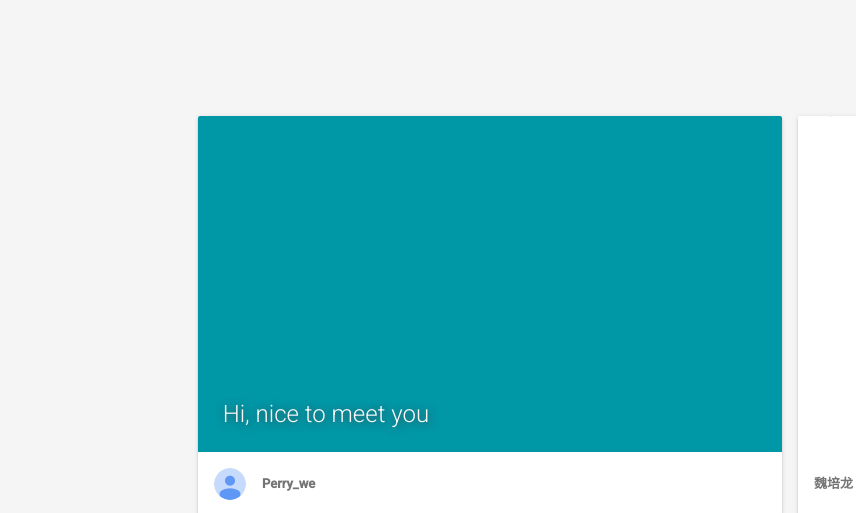
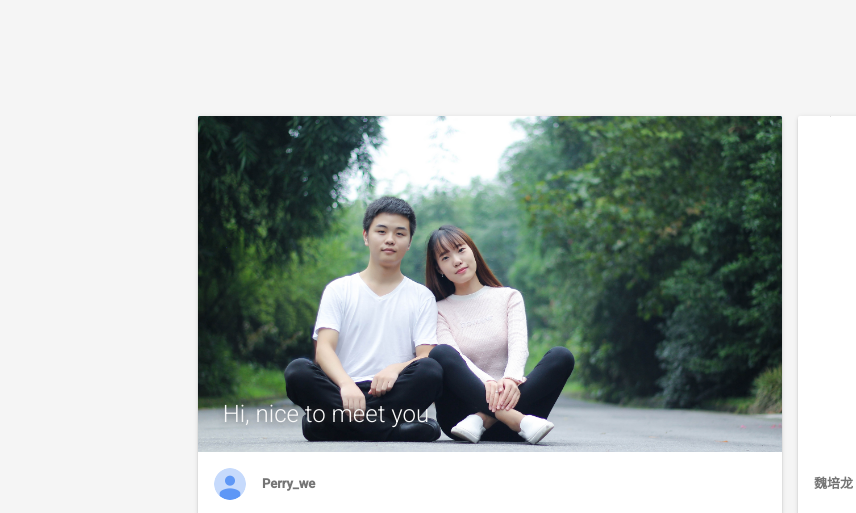
Before and after one commit to wallyperry/weipeilong123.github.io, a plain HTML site: page index.html in a window 1280 px wide. Shown: the part 57-570 px from the top of the page, 0-856 px from the left. Drawn offline with Linux system fonts and the light colour scheme.

Commit message:
Site updated: 2018-01-08 17:53:08

```diff
--- a/index.html
+++ b/index.html
@@ -312,7 +312,7 @@
 <div class="mdl-card mdl-shadow--2dp daily-pic mdl-cell mdl-cell--8-col index-top-block">
 
     <!-- Pic & Slogan -->
-    <div class="mdl-card__media mdl-color-text--grey-50" style="background-image:url(/img/daily_pic.jpg)">
+    <div class="mdl-card__media mdl-color-text--grey-50" style="background-image:url(/img/daily_pic.jpeg)">
         <p class="index-top-block-slogan"><a href="#">
 
 
```
Also changed, not shown: img/favicon.jpg.
